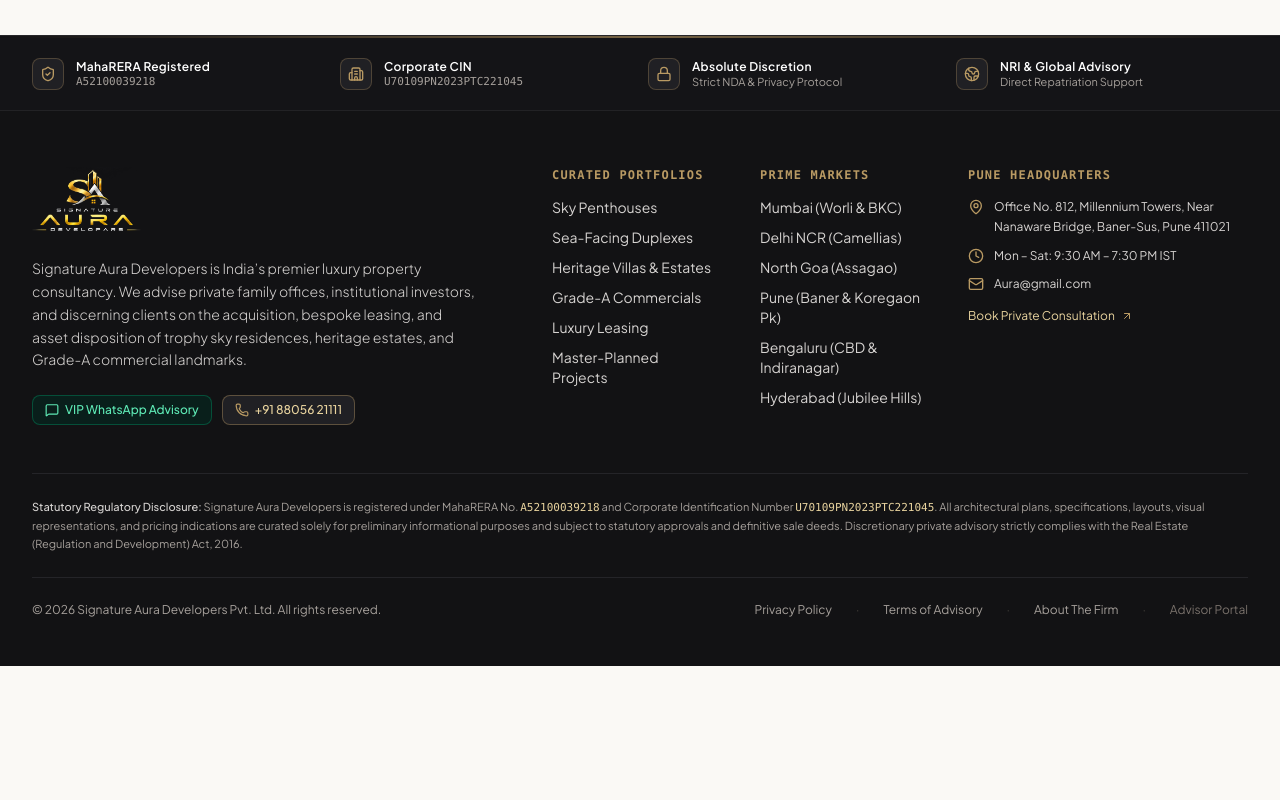
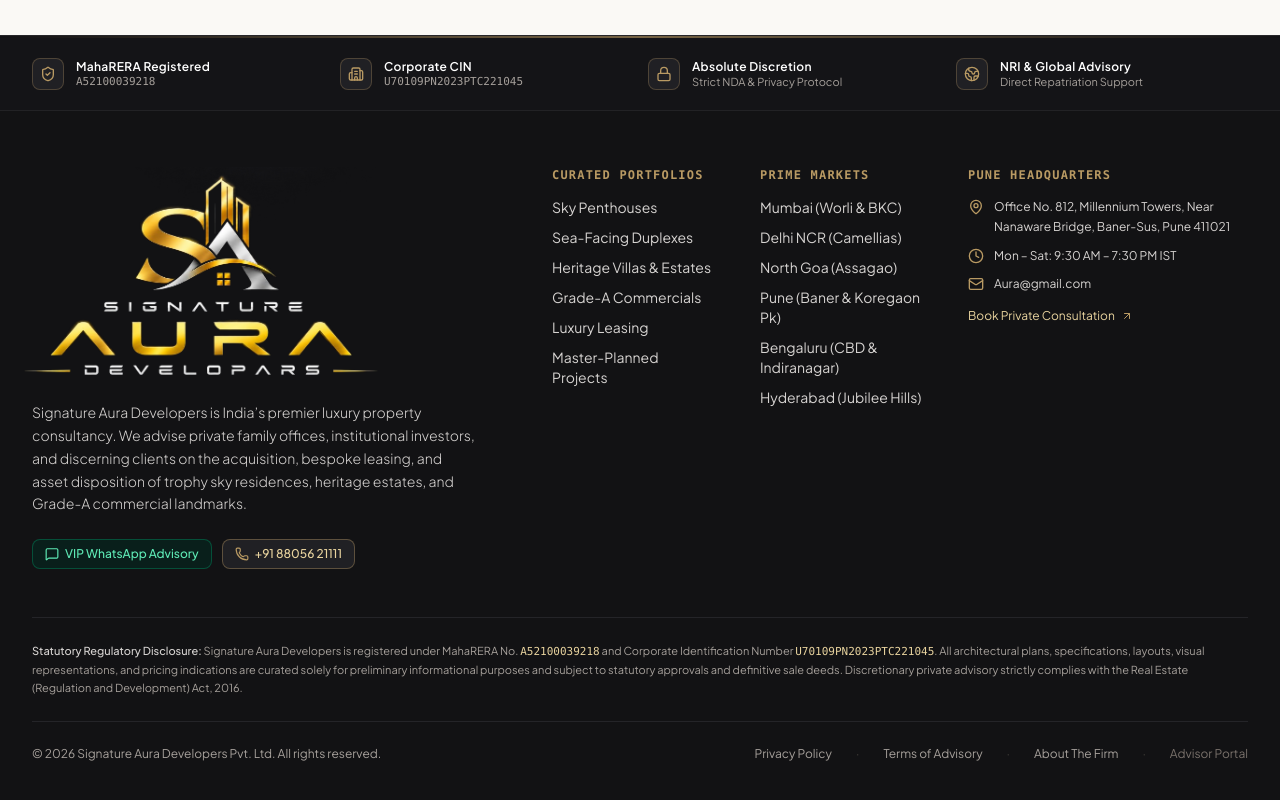
Before and after one commit to Tusharsinghoffical/client-real-esyaye, a Next.js app: page /contact in a window 1280 px wide. Shown: the part 1618-2418 px from the top of the page. Before the commit the page ends 2284 px from the top, so only its background shows below. Built offline with nearby package versions, Linux system fonts and the light colour scheme; no server answers; a web font is replaced by a local one.

Commit message:
style(footer): enlarge footer branding logo for enhanced visual prominence

```diff
--- a/components/layout/Footer.tsx
+++ b/components/layout/Footer.tsx
@@ -75,13 +75,14 @@ export default function Footer() {
           {/* Brand & Corporate Overview (5 Cols) */}
           <div className="lg:col-span-5 space-y-5">
             <Link href="/" className="inline-block group focus:outline-hidden">
-              <div className="relative w-64 sm:w-72 h-14 sm:h-16">
+              <div className="relative w-72 sm:w-80 md:w-96 lg:w-[420px] h-36 sm:h-40 md:h-48 lg:h-52 -ml-1 sm:-ml-2">
                 <Image
                   src="/assets/branding/logo-combined-transparent.png"
                   alt="Signature Aura Developers - Premier Luxury Property Consultancy"
                   fill
-                  sizes="(max-width: 640px) 256px, 288px"
-                  className="object-contain object-left group-hover:opacity-90 transition-opacity"
+                  sizes="(max-width: 640px) 288px, (max-width: 1024px) 384px, 420px"
+                  className="object-contain object-left group-hover:scale-[1.02] transition-transform duration-300"
+                  priority
                 />
               </div>
             </Link>
```
